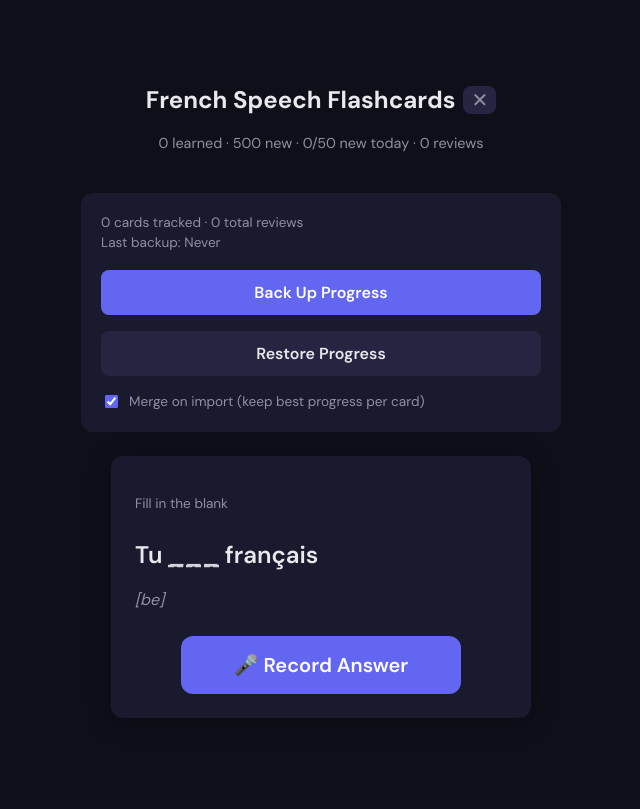
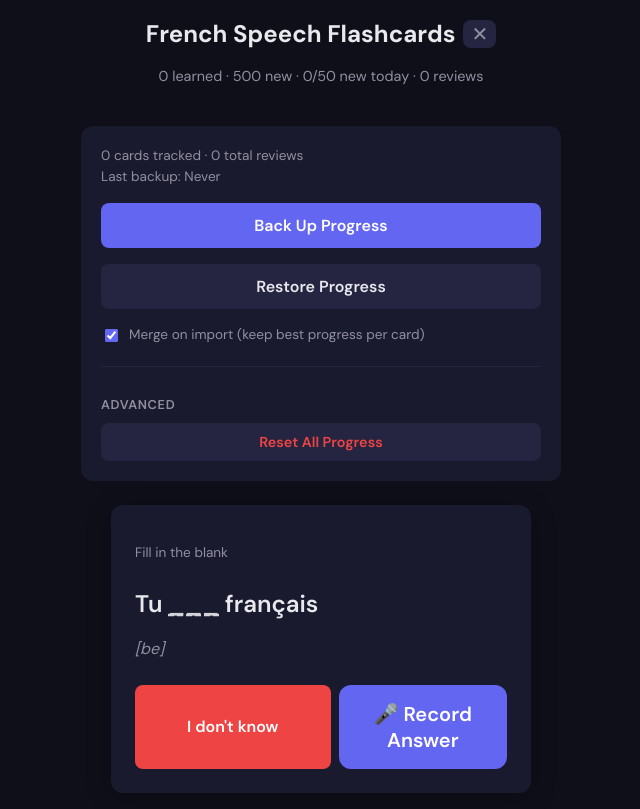
Before and after one commit to kndym/french-audio, a React (Vite) app: page / in a window 1280 px wide. Both pictures are taken after a click on the button "Settings". Shown: the whole page, without its empty margins (319-959 px from the left). Built offline with nearby package versions, Linux system fonts and the light colour scheme; the HTML template or start-up script is replaced by a standard one.

Commit message:
Refactor SettingsPanel to include reset functionality and improve user experience. Update timing thresholds in srs.js for speed classification to enhance grading accuracy.

```diff
--- a/src/App.jsx
+++ b/src/App.jsx
@@ -1,5 +1,5 @@
 import { useState, useEffect, useCallback, useRef } from 'react';
-import { getDueCards, processReview, classifyResult, STATE, DEFAULT_MAX_NEW_PER_DAY, getTodayKey } from './srs';
+import { getDueCards, processReview, STATE, DEFAULT_MAX_NEW_PER_DAY, getTodayKey } from './srs';
 
 const STORAGE_KEY = 'french-flashcards-progress';
 const DAILY_NEW_KEY = 'french-flashcards-daily-new';
@@ -86,21 +86,13 @@ function RecordButton({ onResult, disabled }) {
   );
 }
 
-/** Grade label + color based on classification */
-function gradeDisplay(grade) {
-  switch (grade) {
-    case 'know_fast':  return { label: 'Knew it!', color: 'var(--success)', icon: '⚡' };
-    case 'know_medium': return { label: 'Got it', color: 'var(--accent)', icon: '✓' };
-    case 'know_slow':  return { label: 'Slow but right', color: 'var(--warning)', icon: '⏱' };
-    case 'miss':       return { label: "Didn't know", color: 'var(--danger)', icon: '✗' };
-    default:           return { label: 'Reviewed', color: 'var(--text-muted)', icon: '·' };
-  }
-}
 
-function SettingsPanel({ progress, dailyNew, onImport, lastBackup }) {
+function SettingsPanel({ progress, dailyNew, onImport, onReset, lastBackup }) {
   const [mergeMode, setMergeMode] = useState(true);
   const [toast, setToast] = useState(null);
+  const [confirmReset, setConfirmReset] = useState(false);
   const fileInputRef = useRef(null);
+  const resetTimerRef = useRef(null);
 
   const trackedCount = Object.keys(progress).length;
   const totalReviews = Object.values(progress).reduce((sum, p) => sum + (p.attempts || p.reps || 0), 0);
@@ -297,13 +289,53 @@ function SettingsPanel({ progress, dailyNew, onImport, lastBackup }) {
         />
         Merge on import (keep best progress per card)
       </label>
+
+      {/* Advanced */}
+      <div style={{ borderTop: '1px solid var(--surface-hover)', paddingTop: '1rem', marginTop: '0.25rem' }}>
+        <p style={{ fontSize: '0.8rem', color: 'var(--text-muted)', marginBottom: '0.5rem', fontWeight: 600, textTransform: 'uppercase', letterSpacing: '0.05em' }}>
+          Advanced
+        </p>
+        <button
+          onClick={() => {
+            if (confirmReset) {
+              // Second tap: actually reset
+              clearTimeout(resetTimerRef.current);
+              setConfirmReset(false);
+              localStorage.removeItem(STORAGE_KEY);
+              localStorage.removeItem(DAILY_NEW_KEY);
+              localStorage.removeItem(BACKUP_KEY);
+              onReset();
+              showToast('All progress has been reset');
+            } else {
+              // First tap: ask for confirmation
+              setConfirmReset(true);
+              resetTimerRef.current = setTimeout(() => setConfirmReset(false), 3000);
+            }
+          }}
+          style={{
+            width: '100%',
+            padding: '0.65rem',
+            fontSize: '0.9rem',
+            fontWeight: 600,
+            background: confirmReset ? 'var(--danger)' : 'var(--surface-hover)',
+            color: confirmReset ? 'white' : 'var(--danger)',
+            borderRadius: 'var(--radius-sm)',
+            transition: 'background 0.2s, color 0.2s',
+          }}
+        >
+          {confirmReset ? 'Tap again to confirm' : 'Reset All Progress'}
+        </button>
+      </div>
     </div>
   );
 }
 
 function CardView({ card, onResult }) {
   const [promptIndex] = useState(() => Math.floor(Math.random() * card.prompts.length));
-  const [transcript, setTranscript] = useState(null);
+  // phase: 'attempt' -> 'reveal'  (done via onResult)
+  const [phase, setPhase] = useState('attempt');
+  const [transcript, setTranscript] = useState(null); // null = not recorded, string = recorded
+  const [gaveUp, setGaveUp] = useState(false);
   const startTimeRef = useRef(Date.now());
   const responseTimeRef = useRef(null);
 
@@ -315,28 +347,20 @@ function CardView({ card, onResult }) {
   const handleSpeechResult = useCallback((text) => {
     responseTimeRef.current = Date.now() - startTimeRef.current;
     setTranscript(text);
+    setPhase('reveal');
   }, []);
 
-  const correct = transcript !== null && matchesAnswer(transcript, acceptedAnswers);
+  const handleDontKnow = useCallback(() => {
+    responseTimeRef.current = Date.now() - startTimeRef.current;
+    setGaveUp(true);
+    setPhase('reveal');
+  }, []);
+
   const responseMs = responseTimeRef.current;
-  const grade = transcript !== null ? classifyResult(correct, responseMs) : null;
-  const display = grade ? gradeDisplay(grade) : null;
 
-  const handleNext = useCallback(() => {
-    onResult({ correct, responseMs });
-  }, [onResult, correct, responseMs]);
-
-  return (
-    <div
-      style={{
-        width: '100%',
-        maxWidth: '420px',
-        background: 'var(--surface)',
-        borderRadius: 'var(--radius)',
-        padding: '1.5rem',
-        boxShadow: '0 4px 24px rgba(0,0,0,0.3)',
-      }}
-    >
+  // Prompt display (shared between phases)
+  const promptBlock = (
+    <>
       <p
         style={{
           fontSize: '0.85rem',
@@ -381,55 +405,72 @@ function CardView({ card, onResult }) {
           [{displayPrompt.hint}]
         </p>
       )}
+    </>
+  );
 
-      {transcript === null ? (
-        <RecordButton onResult={handleSpeechResult} />
-      ) : (
-        <div style={{ display: 'flex', flexDirection: 'column', gap: '1rem' }}>
-          {/* Grade banner */}
+  return (
     <div
       style={{
-              display: 'flex',
-              alignItems: 'center',
-              gap: '0.5rem',
-              padding: '0.75rem 1rem',
-              borderRadius: 'var(--radius-sm)',
-              background: display.color,
-              color: 'white',
-              fontWeight: 600,
-              fontSize: '1.1rem',
+        width: '100%',
+        maxWidth: '420px',
+        background: 'var(--surface)',
+        borderRadius: 'var(--radius)',
+        padding: '1.5rem',
+        boxShadow: '0 4px 24px rgba(0,0,0,0.3)',
       }}
     >
-            <span style={{ fontSize: '1.3rem' }}>{display.icon}</span>
-            <span>{display.label}</span>
-            <span style={{ marginLeft: 'auto', fontSize: '0.85rem', opacity: 0.85 }}>
-              {(responseMs / 1000).toFixed(1)}s
-            </span>
+      {promptBlock}
+
+      {phase === 'attempt' && (
+        <div style={{ display: 'flex', gap: '0.5rem' }}>
+          <button
+            onClick={handleDontKnow}
+            style={{
+              flex: 1,
+              padding: '0.85rem',
+              fontSize: '1rem',
+              fontWeight: 600,
+              background: 'var(--danger)',
+              color: 'white',
+              borderRadius: 'var(--radius-sm)',
+            }}
+          >
+            I don't know
+          </button>
+          <div style={{ flex: 1 }}>
+            <RecordButton onResult={handleSpeechResult} />
           </div>
+        </div>
+      )}
 
-          {/* What you said */}
+      {phase === 'reveal' && (
+        <div style={{ display: 'flex', flexDirection: 'column', gap: '1rem' }}>
+          {/* What you said (only if they recorded) */}
+          {transcript !== null && (
             <div>
               <p style={{ fontSize: '0.85rem', color: 'var(--text-muted)', marginBottom: '0.25rem' }}>
                 You said
               </p>
               <p style={{ fontSize: '1.1rem' }}>"{transcript}"</p>
             </div>
+          )}
 
           {/* Accepted answers */}
           <div>
             <p style={{ fontSize: '0.85rem', color: 'var(--text-muted)', marginBottom: '0.25rem' }}>
-              Accepted
+              Answer
             </p>
-            <p style={{ fontSize: '0.95rem', color: 'var(--text-muted)' }}>
+            <p style={{ fontSize: '1.15rem', fontWeight: 600 }}>
               {acceptedAnswers.length > 2
                 ? `${card.french} (inf.) · ${acceptedAnswers.slice(0, 10).join(', ')}${acceptedAnswers.length > 10 ? '...' : ''}`
                 : acceptedAnswers.join(', ')}
             </p>
           </div>
 
-          {/* Next button */}
+          {/* Self-grade or Next (if gave up) */}
+          {gaveUp ? (
             <button
-            onClick={handleNext}
+              onClick={() => onResult({ correct: false, responseMs })}
               style={{
                 width: '100%',
                 padding: '0.85rem',
@@ -443,6 +484,38 @@ function CardView({ card, onResult }) {
             >
               Next →
             </button>
+          ) : (
+            <div style={{ display: 'flex', gap: '0.5rem', marginTop: '0.25rem' }}>
+              <button
+                onClick={() => onResult({ correct: false, responseMs })}
+                style={{
+                  flex: 1,
+                  padding: '0.85rem',
+                  fontSize: '1.05rem',
+                  fontWeight: 600,
+                  background: 'var(--danger)',
+                  color: 'white',
+                  borderRadius: 'var(--radius-sm)',
+                }}
+              >
+                Missed it
+              </button>
+              <button
+                onClick={() => onResult({ correct: true, responseMs })}
+                style={{
+                  flex: 1,
+                  padding: '0.85rem',
+                  fontSize: '1.05rem',
+                  fontWeight: 600,
+                  background: 'var(--success)',
+                  color: 'white',
+                  borderRadius: 'var(--radius-sm)',
+                }}
+              >
+                Got it
+              </button>
+            </div>
+          )}
         </div>
       )}
     </div>
@@ -533,6 +606,13 @@ export default function App() {
     }
   }, []);
 
+  const handleReset = useCallback(() => {
+    setProgress({});
+    setDailyNew({ date: getTodayKey(), count: 0 });
+    setTodayCount(0);
+    setLastBackup(null);
+  }, []);
+
   // Keep lastBackup in sync when localStorage changes (after export)
   useEffect(() => {
     const check = () => {
@@ -607,6 +687,7 @@ export default function App() {
           progress={progress}
           dailyNew={dailyNew}
           onImport={handleImport}
+          onReset={handleReset}
           lastBackup={lastBackup}
         />
       )}
--- a/src/srs.js
+++ b/src/srs.js
@@ -5,8 +5,8 @@
  */
 
 // Thresholds (ms) for speed classification
-const FAST_MS = 2500;
-const MEDIUM_MS = 6000;
+const FAST_MS = 5000;
+const MEDIUM_MS = 10000;
 
 // Scheduling intervals (days)
 const KNOWN_FAST_INTERVAL = 7;       // correct + fast on first see → skip far ahead
```
Lines whose indentation alone changed are shown as unchanged.
